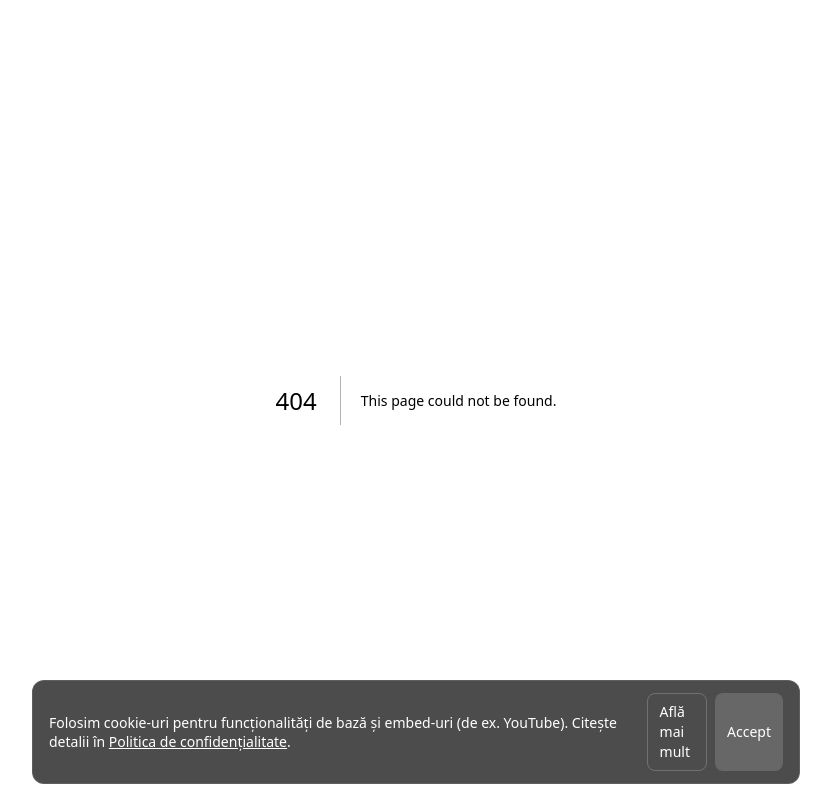
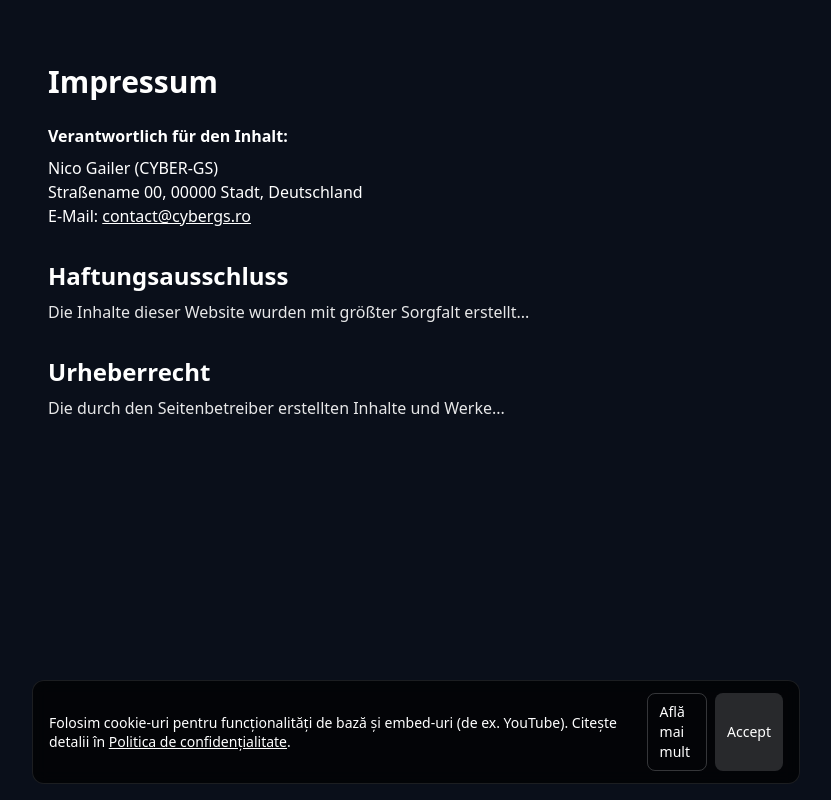
Before and after one commit to babeu19-cgs/CYBER-GS, a Next.js app: page /legal/impressum in a window 1280 px wide. Before the commit this address had no page. Shown: the whole page, without its empty margins (224-1055 px from the left). Built offline with nearby package versions, Linux system fonts and the light colour scheme.

Commit message:
Create page.tsx

```diff
--- /dev/null
+++ b/app/legal/impressum/page.tsx
@@ -0,0 +1,32 @@
+export const metadata = {
+  title: "Impressum | CYBER-GS",
+};
+
+export default function ImpressumPage() {
+  return (
+    <main className="mx-auto max-w-3xl px-4 py-16 text-white">
+      <h1 className="mb-6 text-3xl font-bold">Impressum</h1>
+
+      <p className="mb-2">
+        <strong>Verantwortlich für den Inhalt:</strong>
+      </p>
+      <p className="mb-6">
+        Nico Gailer (CYBER-GS)
+        <br />
+        Straßename 00, 00000 Stadt, Deutschland
+        <br />
+        E-Mail: <a className="underline" href="mailto:contact@cybergs.ro">contact@cybergs.ro</a>
+      </p>
+
+      <h2 className="mt-8 text-2xl font-semibold">Haftungsausschluss</h2>
+      <p className="mt-2 opacity-90">
+        Die Inhalte dieser Website wurden mit größter Sorgfalt erstellt...
+      </p>
+
+      <h2 className="mt-8 text-2xl font-semibold">Urheberrecht</h2>
+      <p className="mt-2 opacity-90">
+        Die durch den Seitenbetreiber erstellten Inhalte und Werke...
+      </p>
+    </main>
+  );
+}
```
